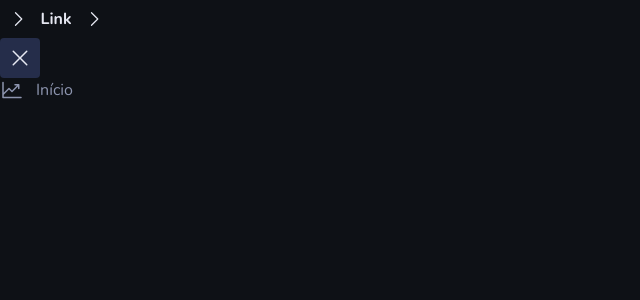
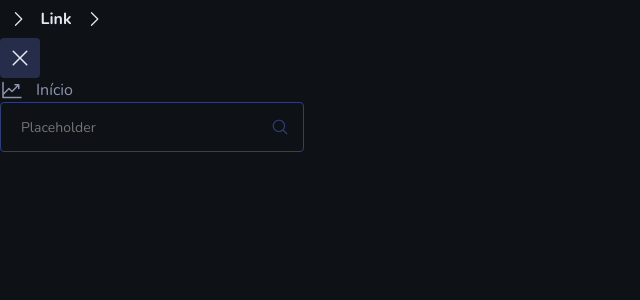
Before and after one commit to rvmelo/BookWise, a Next.js app: page / in a window 1280 px wide. Shown: the top 300 px of the page, without its empty margins (0-640 px from the left). Built offline with nearby package versions, Linux system fonts and the light colour scheme.

Commit message:
feat: add input component

```diff
--- /dev/null
+++ b/src/components/input/index.tsx
@@ -0,0 +1,16 @@
+import React, { InputHTMLAttributes } from 'react'
+import { InputContainer } from './styles'
+import { MagnifyingGlass } from '@phosphor-icons/react'
+
+interface InputProps extends InputHTMLAttributes<HTMLInputElement> {
+  isActive?: boolean
+}
+
+export const Input: React.FC<InputProps> = ({ isActive = false, ...props }) => {
+  return (
+    <InputContainer isActive={isActive}>
+      <input {...props} />
+      <MagnifyingGlass size={20} />
+    </InputContainer>
+  )
+}
--- /dev/null
+++ b/src/components/input/styles.ts
@@ -0,0 +1,46 @@
+import { styled } from '@/styles/stitches.config'
+
+export const InputContainer = styled('div', {
+  border: '1px solid $gray500',
+  borderRadius: '4px',
+  padding: '0.875rem 0.875rem 0.875rem 1.25rem',
+
+  display: 'flex',
+  flexDirection: 'row',
+  gap: '0.5rem',
+
+  svg: {
+    color: '$gray500',
+  },
+
+  maxWidth: '19rem',
+
+  input: {
+    '::placeholder': {
+      color: '$gray400',
+      fontWeight: 400,
+      fontSize: '$sm',
+    },
+    backgroundColor: 'transparent',
+    border: 'none',
+    outline: 'none',
+    width: '100%',
+
+    caretColor: 'blue',
+
+    color: '$gray200',
+    fontWeight: '$regular',
+    fontSize: '$sm',
+  },
+
+  variants: {
+    isActive: {
+      true: {
+        borderColor: '$green200',
+        svg: {
+          color: '$green200',
+        },
+      },
+    },
+  },
+})
--- a/src/pages/index.tsx
+++ b/src/pages/index.tsx
@@ -1,4 +1,5 @@
 import { CloseButton } from '@/components/closeButton'
+import { Input } from '@/components/input'
 import { LinkButton } from '@/components/linkButton'
 import { NavigationItem } from '@/components/navigationItem'
 import { ChartLineUp } from '@phosphor-icons/react'
@@ -9,6 +10,7 @@ export default function Home() {
       <LinkButton color="white" size="medium" />
       <CloseButton onClick={() => undefined} />
       <NavigationItem Icon={ChartLineUp} title="Início" />
+      <Input placeholder="Placeholder" />
     </>
   )
 }
```
